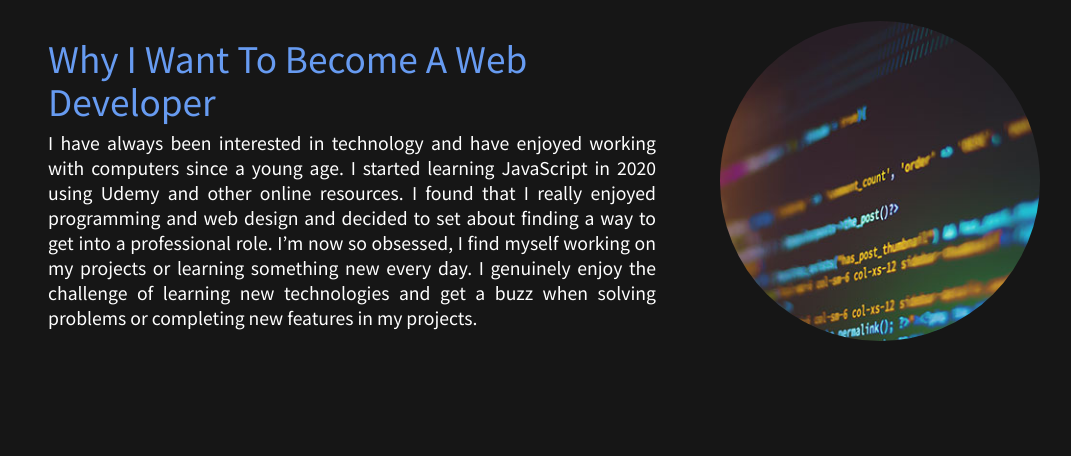
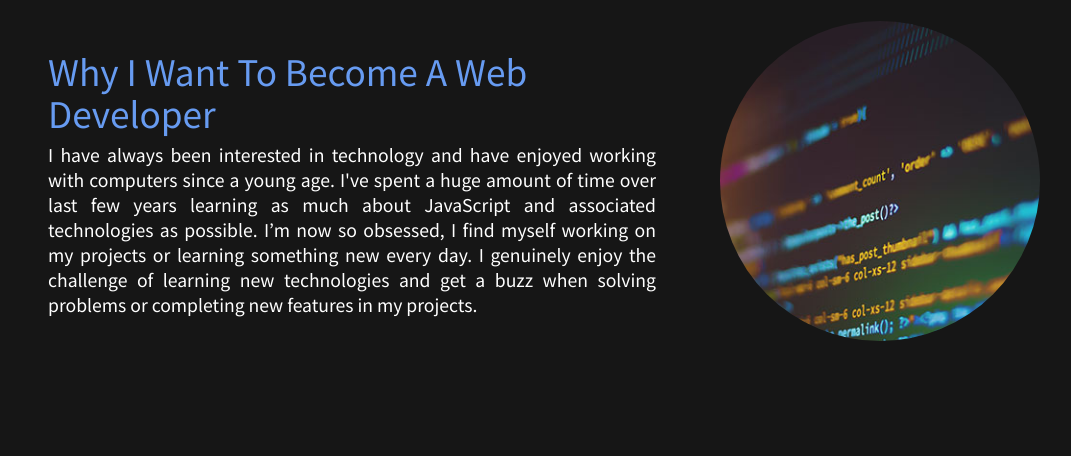
Before and after one commit to matt-powelldev2784/portfolio, a plain HTML site: page index.html in a window 1280 px wide. Shown: the part 1360-1816 px from the top of the page, without its empty margins (104-1175 px from the left). Drawn offline with Linux system fonts and the light colour scheme.

Commit message:
about section text update

```diff
--- a/index.html
+++ b/index.html
@@ -140,11 +140,10 @@
                 <h1 class="about__h1">Why I Want To Become <wbr />A Web Developer</h1>
                 <p class="about_p">
                   I have always been interested in technology and have enjoyed working with computers since a young age.
-                  I started learning JavaScript in 2020 using Udemy and other online resources. I found that I really
-                  enjoyed programming and web design and decided to set about finding a way to get into a professional
-                  role. I’m now so obsessed, I find myself working on my projects or learning something new every day. I
-                  genuinely enjoy the challenge of learning new technologies and get a buzz when solving problems or
-                  completing new features in my projects.
+                  I've spent a huge amount of time over last few years learning as much about JavaScript and associated
+                  technologies as possible. I’m now so obsessed, I find myself working on my projects or learning
+                  something new every day. I genuinely enjoy the challenge of learning new technologies and get a buzz
+                  when solving problems or completing new features in my projects.
                 </p>
               </div>
             </div>
```
